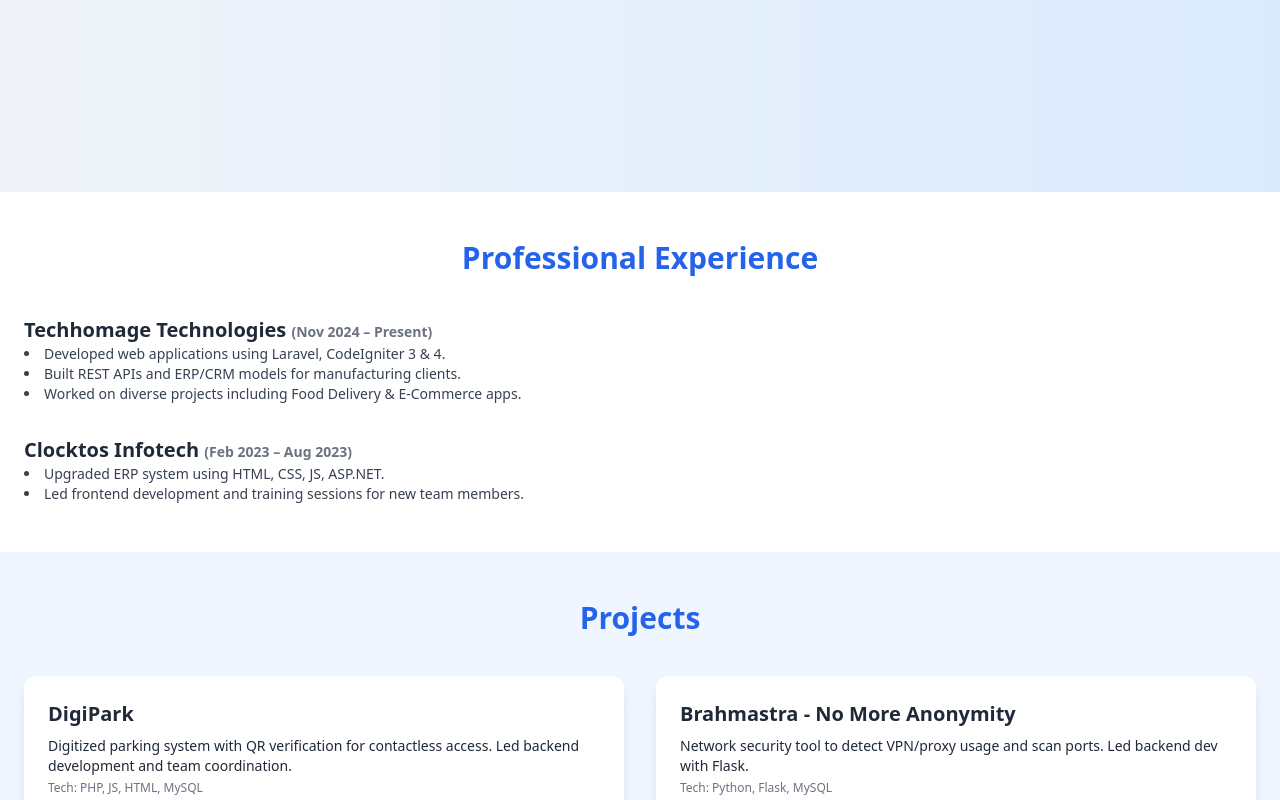
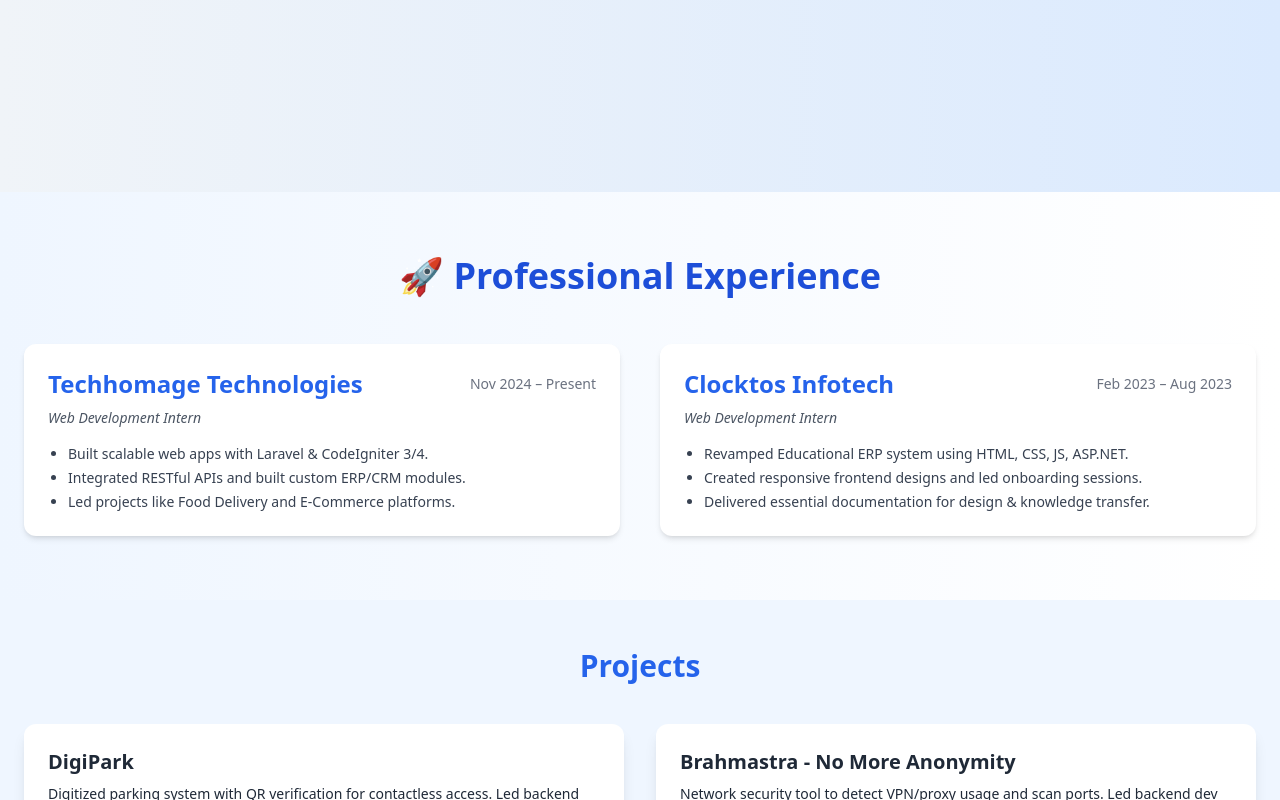
Before and after one commit to vaishnavid07/vaishnavid07.github.io, a plain HTML site: page index.html in a window 1280 px wide. Shown: the part 672-1472 px from the top of the page. Drawn offline with nearby package versions, Linux system fonts and the light colour scheme.

Commit message:
Update index.html

```diff
--- a/index.html
+++ b/index.html
@@ -34,27 +34,35 @@
     </div>
   </section>
 
-  <section id="experience" class="px-6 py-12 bg-white">
-    <h3 class="text-3xl font-bold text-blue-600 text-center mb-10">Professional Experience</h3>
-    <div class="space-y-8">
-      <div>
-        <h4 class="text-xl font-semibold">Techhomage Technologies <span class="text-sm text-gray-500">(Nov 2024 – Present)</span></h4>
-        <ul class="list-disc list-inside text-sm text-gray-700">
-          <li>Developed web applications using Laravel, CodeIgniter 3 & 4.</li>
-          <li>Built REST APIs and ERP/CRM models for manufacturing clients.</li>
-          <li>Worked on diverse projects including Food Delivery & E-Commerce apps.</li>
-        </ul>
+  <section id="experience" class="px-6 py-16 bg-gradient-to-r from-blue-50 to-white">
+  <h3 class="text-4xl font-extrabold text-center text-blue-700 mb-12">🚀 Professional Experience</h3>
+  <div class="grid grid-cols-1 md:grid-cols-2 gap-10">
+    <div class="bg-white p-6 rounded-xl shadow-md transition transform hover:scale-105">
+      <div class="flex items-center justify-between mb-2">
+        <h4 class="text-2xl font-bold text-blue-600">Techhomage Technologies</h4>
+        <span class="text-sm text-gray-500">Nov 2024 – Present</span>
       </div>
-      <div>
-        <h4 class="text-xl font-semibold">Clocktos Infotech <span class="text-sm text-gray-500">(Feb 2023 – Aug 2023)</span></h4>
-        <ul class="list-disc list-inside text-sm text-gray-700">
-          <li>Upgraded ERP system using HTML, CSS, JS, ASP.NET.</li>
-          <li>Led frontend development and training sessions for new team members.</li>
-        </ul>
+      <p class="text-sm text-gray-600 mb-4 italic">Web Development Intern</p>
+      <ul class="list-disc pl-5 text-gray-700 space-y-1 text-sm">
+        <li>Built scalable web apps with Laravel & CodeIgniter 3/4.</li>
+        <li>Integrated RESTful APIs and built custom ERP/CRM modules.</li>
+        <li>Led projects like Food Delivery and E-Commerce platforms.</li>
+      </ul>
+    </div>
+    <div class="bg-white p-6 rounded-xl shadow-md transition transform hover:scale-105">
+      <div class="flex items-center justify-between mb-2">
+        <h4 class="text-2xl font-bold text-blue-600">Clocktos Infotech</h4>
+        <span class="text-sm text-gray-500">Feb 2023 – Aug 2023</span>
       </div>
+      <p class="text-sm text-gray-600 mb-4 italic">Web Development Intern</p>
+      <ul class="list-disc pl-5 text-gray-700 space-y-1 text-sm">
+        <li>Revamped Educational ERP system using HTML, CSS, JS, ASP.NET.</li>
+        <li>Created responsive frontend designs and led onboarding sessions.</li>
+        <li>Delivered essential documentation for design & knowledge transfer.</li>
+      </ul>
     </div>
-  </section>
-
+  </div>
+</section>
   <section id="projects" class="px-6 py-12 bg-blue-50">
     <h3 class="text-3xl font-bold text-blue-600 text-center mb-10">Projects</h3>
     <div class="grid grid-cols-1 md:grid-cols-2 gap-8">
```
